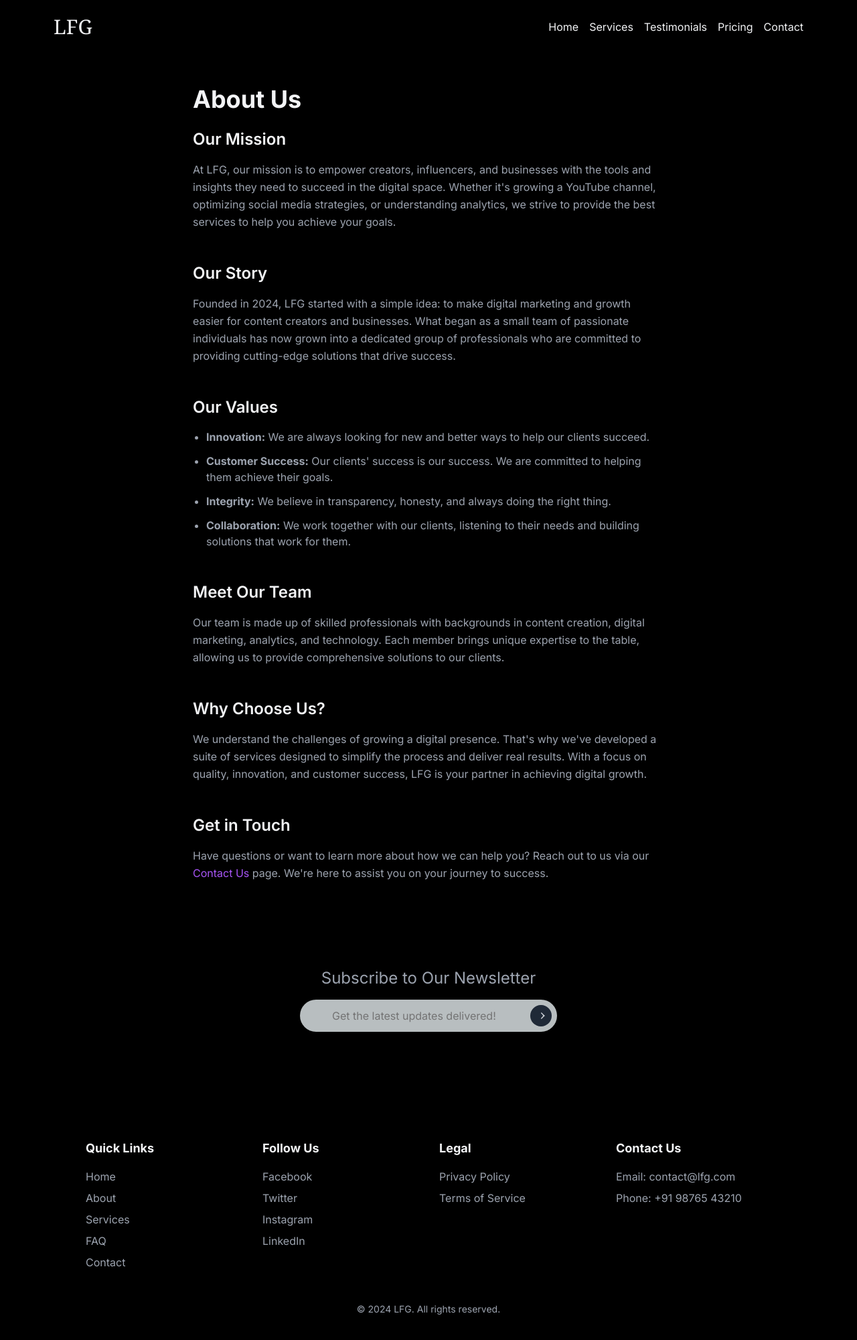
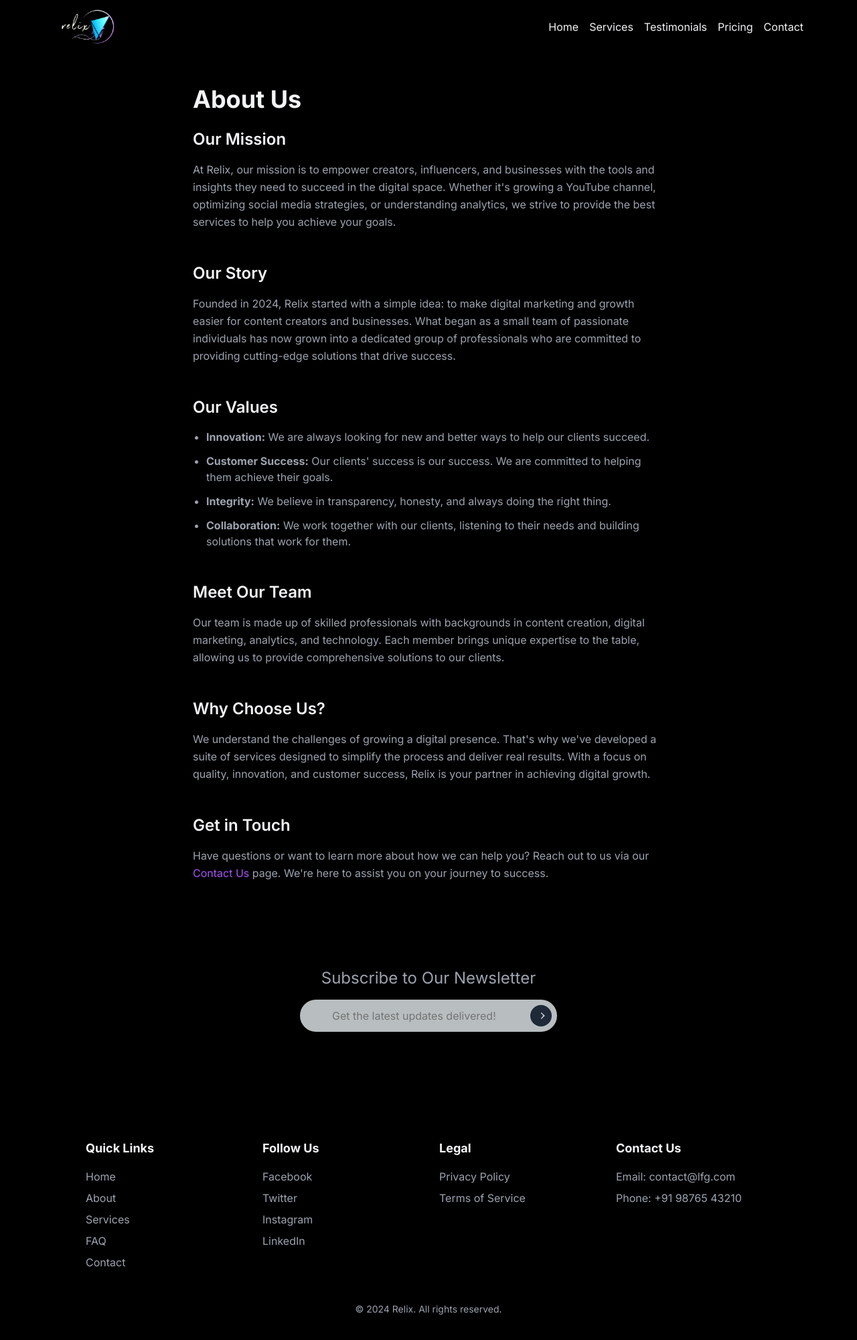
Before and after one commit to shashankaz/arrow, a Next.js app: page /about in a window 1280 px wide. Shown: the top 2000 px of the page at 67% size. Built offline with nearby package versions, Linux system fonts and the light colour scheme.

Commit message:
chore: Update branding to Relix and fix typos in page content

```diff
--- a/src/app/about/page.tsx
+++ b/src/app/about/page.tsx
@@ -8,7 +8,7 @@ const AboutUs = () => {
       <section className="mb-12">
         <h2 className="text-2xl font-semibold mb-4">Our Mission</h2>
         <p className="text-gray-400 leading-relaxed">
-          At LFG, our mission is to empower creators, influencers, and
+          At Relix, our mission is to empower creators, influencers, and
           businesses with the tools and insights they need to succeed in the
           digital space. Whether it&apos;s growing a YouTube channel, optimizing
           social media strategies, or understanding analytics, we strive to
@@ -19,7 +19,7 @@ const AboutUs = () => {
       <section className="mb-12">
         <h2 className="text-2xl font-semibold mb-4">Our Story</h2>
         <p className="text-gray-400 leading-relaxed">
-          Founded in 2024, LFG started with a simple idea: to make digital
+          Founded in 2024, Relix started with a simple idea: to make digital
           marketing and growth easier for content creators and businesses. What
           began as a small team of passionate individuals has now grown into a
           dedicated group of professionals who are committed to providing
@@ -66,7 +66,7 @@ const AboutUs = () => {
           We understand the challenges of growing a digital presence.
           That&apos;s why we&apos;ve developed a suite of services designed to
           simplify the process and deliver real results. With a focus on
-          quality, innovation, and customer success, LFG is your partner in
+          quality, innovation, and customer success, Relix is your partner in
           achieving digital growth.
         </p>
       </section>
--- a/src/app/layout.tsx
+++ b/src/app/layout.tsx
@@ -7,8 +7,9 @@ import Footer from "@/components/Footer";
 const inter = Inter({ subsets: ["latin"] });
 
 export const metadata: Metadata = {
-  title: "LFG",
-  description: "Generated by create next app",
+  title: "Relix",
+  description:
+    "Grow Your Digital Presence with our AI-Powered Tools and Services.",
 };
 
 export default function RootLayout({
--- a/src/app/privacy-policy/page.tsx
+++ b/src/app/privacy-policy/page.tsx
@@ -174,7 +174,7 @@ const PrivacyPolicy = () => {
         </p>
         <ul className="list-none pl-0 mt-4">
           <li>
-            <strong>Email:</strong> contact@lfg.com
+            <strong>Email:</strong> contact@relix.com
           </li>
           <li>
             <strong>Phone:</strong> +91 98765 43210
--- a/src/app/terms-of-service/page.tsx
+++ b/src/app/terms-of-service/page.tsx
@@ -63,7 +63,7 @@ const TermsOfService = () => {
         <p className="mb-4">
           All content, materials, and features available on our website and
           through our Services, including but not limited to text, graphics,
-          logos, and software, are the property of LFG or its licensors and are
+          logos, and software, are the property of Relix or its licensors and are
           protected by copyright, trademark, and other intellectual property
           laws. You may not use, reproduce, or distribute any content from our
           Services without our express written permission.
@@ -122,7 +122,7 @@ const TermsOfService = () => {
         </p>
         <ul className="list-none pl-0 mt-4">
           <li>
-            <strong>Email:</strong> contact@lfg.com
+            <strong>Email:</strong> contact@relix.com
           </li>
           <li>
             <strong>Phone:</strong> +91 98765 43210
--- a/src/components/Footer.tsx
+++ b/src/components/Footer.tsx
@@ -169,7 +169,7 @@ const Footer = () => {
 
       <div className="text-center mt-12">
         <p className="text-sm text-gray-400">
-          &copy; {new Date().getFullYear()} LFG. All rights reserved.
+          &copy; {new Date().getFullYear()} Relix. All rights reserved.
         </p>
       </div>
     </footer>
--- a/src/components/Navbar.tsx
+++ b/src/components/Navbar.tsx
@@ -3,6 +3,7 @@
 import { useState } from "react";
 import Link from "next/link";
 import { Menu, X } from "lucide-react";
+import Image from "next/image";
 
 const Navbar = () => {
   const [isOpen, setIsOpen] = useState(false);
@@ -15,7 +16,8 @@ const Navbar = () => {
     <div className="flex items-center justify-between px-6 md:px-10 lg:px-20 h-20 backdrop-blur-2xl fixed w-full z-30 text-gray-100 bg-black/50">
       <div>
         <Link href="/">
-          <h1 className="text-2xl md:text-3xl uppercase font-serif">Lfg</h1>
+          {/* <h1 className="text-2xl md:text-3xl uppercase font-serif">Lfg</h1> */}
+          <Image src="/logo.png" width={100} height={100} alt="logo" />
         </Link>
       </div>
       <div className="hidden sm:flex">
```
Also changed, not shown: public/logo.png (added).
